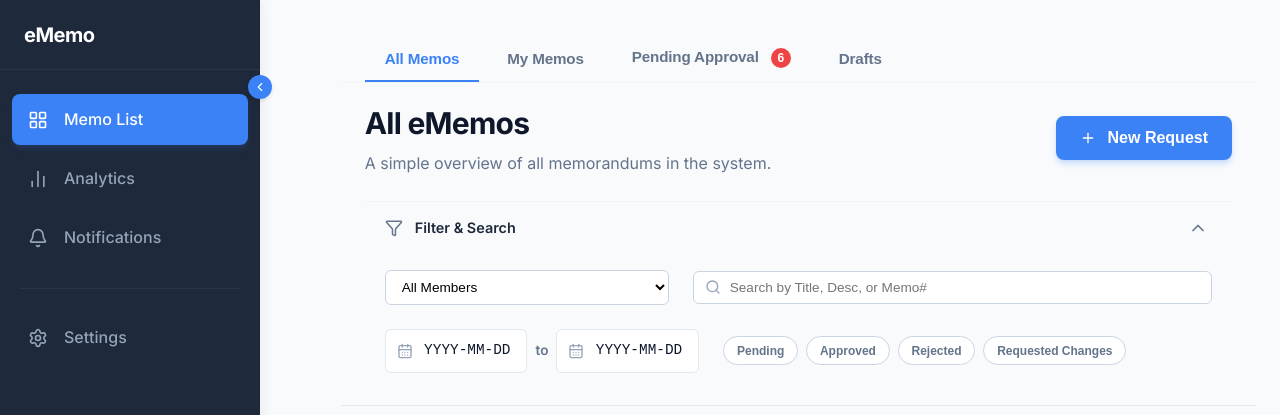
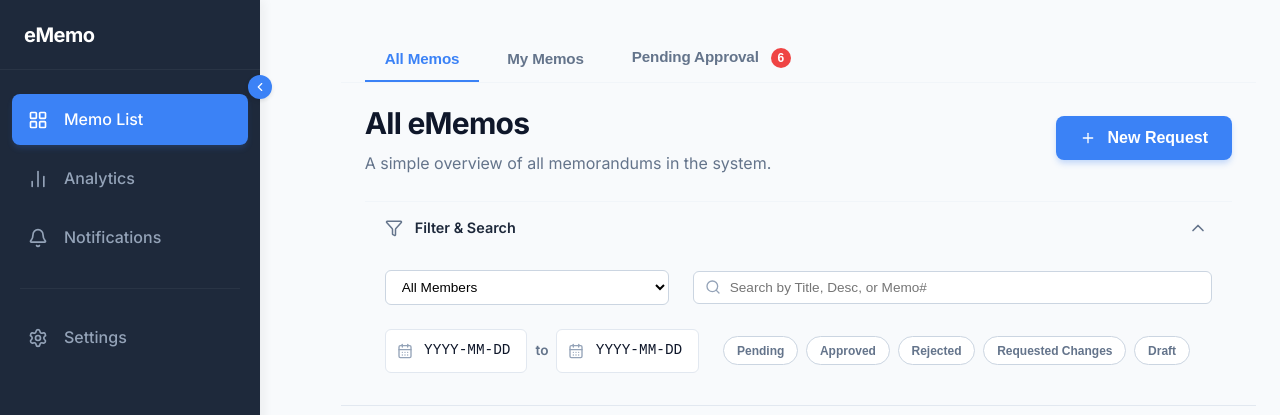
Before and after one commit to dominikuswilly/prototype-ememo, a Vue app: page / in a window 1280 px wide. Shown: the top 415 px of the page. Built offline with nearby package versions, Linux system fonts and the light colour scheme.

Commit message:
merging tab Drafts

```diff
--- a/src/App.vue
+++ b/src/App.vue
@@ -37,14 +37,12 @@ const handleFilterChange = (newFilters) => {
 const pageTitle = computed(() => {
   if (activeTab.value === 'my_memos') return 'My Memos';
   if (activeTab.value === 'pending_approval') return 'Pending Approval';
-  if (activeTab.value === 'drafts') return 'Draft Memos';
   return 'All eMemos';
 });
 
 const pageDescription = computed(() => {
-  if (activeTab.value === 'my_memos') return 'Memos created by you.';
+  if (activeTab.value === 'my_memos') return 'Memos created by you, including drafts.';
   if (activeTab.value === 'pending_approval') return 'Memos waiting for your approval.';
-  if (activeTab.value === 'drafts') return 'Memos you have saved but not yet submitted.';
   return 'A simple overview of all memorandums in the system.';
 });
 
@@ -67,8 +65,6 @@ const filteredMemos = computed(() => {
         tier.approvers.some(a => a.name === currentUser && a.status === 'Pending')
       );
     });
-  } else if (activeTab.value === 'drafts') {
-    result = result.filter(m => m.requester === currentUser && m.status === 'Draft');
   } else if (activeTab.value === 'all') {
     // Show self + subordinates (excluding drafts of subordinates usually, but here we show all non-drafts)
     const subordinateNames = subordinates.map(s => s.name);
@@ -170,12 +166,12 @@ onUnmounted(() => window.removeEventListener('resize', handleResize));
       <header class="sticky-page-header">
         <div class="tabs-nav">
           <button
-            v-for="tab in ['all', 'my_memos', 'pending_approval', 'drafts']"
+            v-for="tab in ['all', 'my_memos', 'pending_approval']"
             :key="tab"
             :class="['tab-btn', { active: activeTab === tab }]"
             @click="activeTab = tab"
           >
-            {{ tab === 'pending_approval' ? 'Pending Approval' : (tab === 'my_memos' ? 'My Memos' : (tab === 'all' ? 'All Memos' : 'Drafts')) }}
+            {{ tab === 'pending_approval' ? 'Pending Approval' : (tab === 'my_memos' ? 'My Memos' : 'All Memos') }}
             <span v-if="tab === 'pending_approval' && pendingCount > 0" class="tab-badge">{{ pendingCount }}</span>
           </button>
         </div>
--- a/src/components/MemoFilter.vue
+++ b/src/components/MemoFilter.vue
@@ -25,7 +25,7 @@ const filters = ref({
   member: ''
 });
 
-const availableStatuses = ['Pending', 'Approved', 'Rejected', 'Requested Changes'];
+const availableStatuses = ['Pending', 'Approved', 'Rejected', 'Requested Changes', 'Draft'];
 
 const toggleStatus = (status) => {
   const index = filters.value.statuses.indexOf(status);
```
